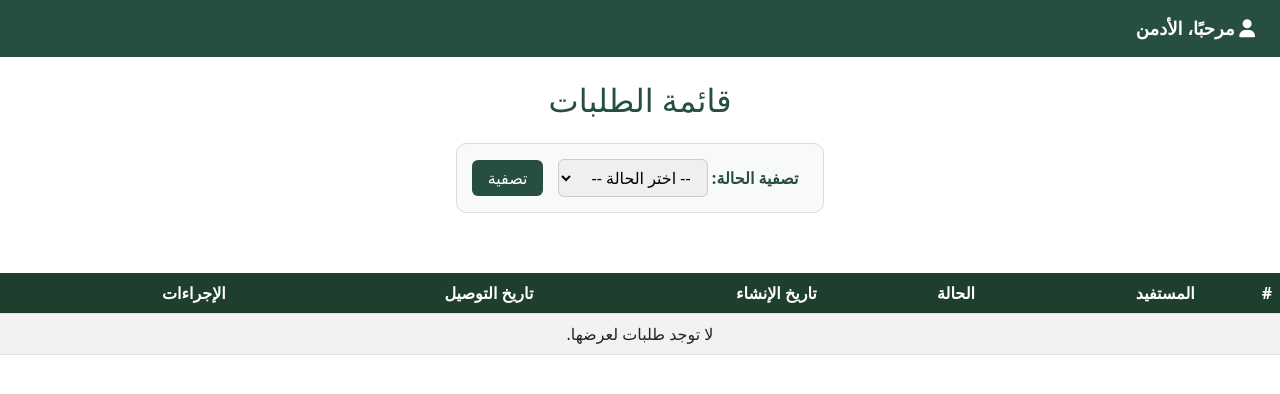
After one commit to wijx22/MuzawedProject, a Django app: page /administration/orders/ in a window 1280 px wide. The commit adds this page. Shown: the top 394 px of the page. Run offline with Django 5.2, Linux system fonts and the light colour scheme; the visitor is signed in with stand-in values (Sample User, id 1); data that the repository does not hold is empty.

Commit message:
upadte order to view order detail

```diff
--- a/Muzawed/administration/templates/administration/contact/contact_list.html
+++ b/Muzawed/administration/templates/administration/contact/contact_list.html
@@ -9,7 +9,7 @@
     border-top: 1px solid #e0e0e0;
     text-align: center;
     padding: 15px 10px;
-    position: sticky;
+    position: fixed;
     bottom: 0;
     width: 100%;
     z-index: 1000;
--- a/Muzawed/administration/templates/administration/dashboard.html
+++ b/Muzawed/administration/templates/administration/dashboard.html
@@ -63,11 +63,9 @@
 
       <li><a href="{% url 'administration:beneficiary_list_view' %}"><i class="fas fa-users"></i> المستفيدين</a></li>
       <li><a href="{% url 'administration:contact_messages_list' %}"><i class="fas fa-envelope"></i> تواصل معنا</a></li>
-      <li><a href="#"><i class="fas fa-bell"></i> الأشعارات </a></li>
-
+      <li><a href="{% url 'administration:order_list'%}"><i class="fas fa-shopping-cart"></i> الطلبات </a></li>
 
       <li><a href="#"><i class="fas fa-cogs"></i> الإعدادات</a></li>
-      <li><a href="#"><i class="fas fa-cogs"></i> الطلبات </a></li>
 
     </ul>
 
--- /dev/null
+++ b/Muzawed/administration/templates/administration/orders/order_list.html
@@ -0,0 +1,108 @@
+{% extends "administration/dashboard.html" %}
+
+{% block content %}
+<style>
+  .filters-container {
+    display: flex;
+    justify-content: center;
+    margin-bottom: 30px;
+  }
+
+  .filters {
+    margin-bottom: 30px;
+    padding: 15px;
+    background-color: #f8f9fa;
+    border: 1px solid #ddd;
+    border-radius: 10px;
+    display: inline-block;
+  }
+
+  .filters label {
+    font-weight: bold;
+    margin-right: 10px;
+    color: #264F3F;
+  }
+
+  .filters select {
+    padding: 6px 12px;
+    border-radius: 6px;
+    border: 1px solid #ccc;
+    min-width: 150px;
+  }
+
+  .filters button {
+    padding: 6px 16px;
+    background-color: #264F3F;
+    color: white;
+    border: none;
+    border-radius: 6px;
+    margin-right: 10px;
+    cursor: pointer;
+    transition: background-color 0.3s ease;
+  }
+
+  .filters button:hover {
+    background-color: #264F3F;
+  }
+  .btn-info {
+    background-color: #264F3F;
+    color: #f1f9f6 !important;
+    border: 1px solid #264F3F;
+  }
+  .btn-info:hover{
+    background-color: #264F3F;
+  }
+  </style>
+
+
+<h2 style="text-align: center; color: #264F3F; margin-bottom: 24px;">قائمة الطلبات</h2>
+  <div class="filters-container">
+  <div class="filters">
+    <form method="get">
+      <label for="status">تصفية الحالة:</label>
+      <select name="status" id="status">
+        <option value="">-- اختر الحالة --</option>
+        <option value="open" {% if request.GET.status == "open" %}selected{% endif %}>مفتوح</option>
+        <option value="processing" {% if request.GET.status == "processing" %}selected{% endif %}>قيد المعالجة</option>
+        <option value="closed" {% if request.GET.status == "closed" %}selected{% endif %}>مستلم</option>
+        <option value="cancelled" {% if request.GET.status == "cancelled" %}selected{% endif %}>ملغاة</option>
+      </select>
+      <button type="submit">تصفية</button>
+    </form>
+  </div>
+  </div>
+
+  <table class="table table-striped">
+    <thead>
+      <tr>
+        <th>#</th>
+        <th>المستفيد</th>
+        <th>الحالة</th>
+        <th>تاريخ الإنشاء</th>
+        <th>تاريخ التوصيل</th>
+        <th>الإجراءات</th>
+      </tr>
+    </thead>
+    <tbody>
+      {% for order in orders %}
+        <tr>
+          <td>{{ order.id }}</td>
+          <td>{{ order.beneficiary.username }}</td>
+          <td>{{ order.get_status_display }}</td>
+          <td>{{ order.created_at|date:"Y-m-d H:i" }}</td>
+          <td>{{ order.delivery_date|date:"Y-m-d H:i" }}</td>
+          <td>
+            <a href="#" class="btn btn-info  btn-sm">عرض التفاصيل</a>
+            {% if order.status == 'open' %}
+            {% endif %}
+          </td>
+        </tr>
+      {% empty %}
+        <tr>
+          <td colspan="6" class="text-center">لا توجد طلبات لعرضها.</td>
+        </tr>
+      {% endfor %}
+    </tbody>
+  </table>
+
+{% endblock %}
--- a/Muzawed/administration/urls.py
+++ b/Muzawed/administration/urls.py
@@ -20,6 +20,8 @@ urlpatterns = [
   path('suppliers/<int:supplier_id>/approve/', views.approve_supplier_view, name='approve_supplier'),
   path('supplier/reject/<int:supplier_id>/', views.reject_supplier_view, name='reject_supplier'),
   path('supplier/<int:supplier_id>/', views.supplier_detail_view, name='supplier_detail'),
+  path('orders/', views.order_list_view, name='order_list'),
+
 
 
 
--- a/Muzawed/administration/views.py
+++ b/Muzawed/administration/views.py
@@ -163,6 +163,11 @@ def dashboard(request):
 #    })
 
 def suppliers_list_view(request):
+    """
+    View to display all supplier profiles to admin users only.
+    Only staff members can access this page. Shows supplier info with pagination support.
+    """
+
     if not request.user.is_staff:
         messages.error(request, "غير مصرح لك.")
         return redirect("main:index_view")
@@ -181,6 +186,11 @@ def suppliers_list_view(request):
 
 
 def supplier_detail_view(request, supplier_id):
+    """
+    Admin-only view to display detailed information about a specific supplier.
+    Includes commercial and supply-related data. Allows deletion of the supplier account.
+    """
+
     if not request.user.is_staff:
         messages.error(request, "غير مصرح لك.")
         return redirect("main:index_view")
@@ -211,6 +221,11 @@ def supplier_detail_view(request, supplier_id):
 
 
 def supplier_requests_list(request):
+    """
+    Displays a list of supplier requests that have both commercial and supply details submitted.
+    Accessible by admin users only.
+    """
+
     if not request.user.is_staff:
         messages.error(request, "غير مصرح لك.")
         return redirect("main:index_view")
@@ -227,7 +242,10 @@ def supplier_requests_list(request):
 
 
 def supplier_request_detail(request, supplier_id):
-
+    """
+    Displays detailed information of a specific supplier request for admin users.
+    Redirects to the supplier requests list if an error occurs.
+    """
     if not request.user.is_staff:
         messages.error(request, "غير مصرح لك.")
         return redirect("main:index_view")
@@ -258,6 +276,10 @@ def supplier_request_detail(request, supplier_id):
 
 
 def approve_supplier_view(request, supplier_id):
+    """
+    Approves and activates a supplier's account for admin users.
+    Redirects to the supplier's request details page on success or error.
+    """
     if not request.user.is_staff:
         messages.warning(request, "غير مصرح لك بالوصول")
         return redirect("main:index_view")
@@ -278,6 +300,9 @@ def approve_supplier_view(request, supplier_id):
 
 
 def reject_supplier_view(request, supplier_id):
+    """
+    Rejects a supplier's request and deactivates the account, with an optional rejection reason.
+    """
     if not request.user.is_staff:
         messages.warning(request, "غير مصرح لك بالوصول")
         return redirect("main:index_view")
@@ -306,6 +331,9 @@ def reject_supplier_view(request, supplier_id):
 
 
 def beneficiary_list_view(request):
+    """
+    Displays a list of all beneficiaries for admin users.
+    """
     if not request.user.is_staff:
         messages.error(request, "غير مصرح لك.")
         return redirect("main:index_view")
@@ -321,6 +349,9 @@ def beneficiary_list_view(request):
 
 
 def beneficiary_detail_view(request, beneficiary_id):
+    """
+    Displays details of a specific beneficiary and allows deletion for admin users.
+    """
     if not request.user.is_staff:
         messages.error(request, "غير مصرح لك.")
         return redirect("main:index_view")
@@ -435,6 +466,16 @@ def reply_to_report_view(request, report_id):
 
     })
 
+
+def order_list_view(request:HttpRequest):
+    if request.user.is_staff:
+        orders = Order.objects.all()
+    else:
+        orders = Order.objects.filter(user=request.user)
+
+    return render(request, 'administration/orders/order_list.html', {
+        'orders': orders,
+    })
 
 
 
--- a/Muzawed/order/templates/order/supplier_orders_list.html
+++ b/Muzawed/order/templates/order/supplier_orders_list.html
@@ -37,7 +37,7 @@
             </span>
           </td>
           <td>
-            <a href="{% url 'supplier_order_detail' order.id %}" class="btn btn-sm btn-primary">
+            <a href="{% url 'order:supplier_order_detail' order.id %}" class="btn btn-sm btn-primary">
               عرض التفاصيل
             </a>
           </td>
```
Also changed, not shown: Muzawed/administration/templates/administration/order_requests.html (deleted, +0 -57 lines), Muzawed/order/templates/order/supplier_order_detail.html (+102 -8 lines), Muzawed/order/views.py (+4 -6 lines).
